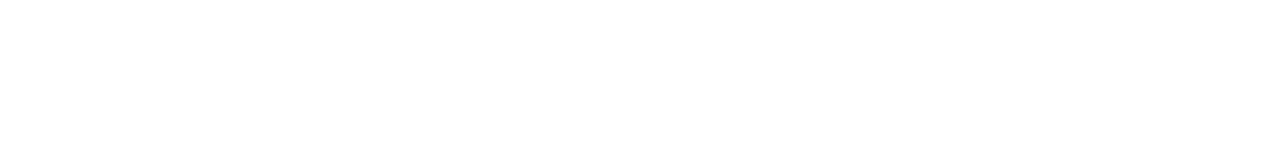
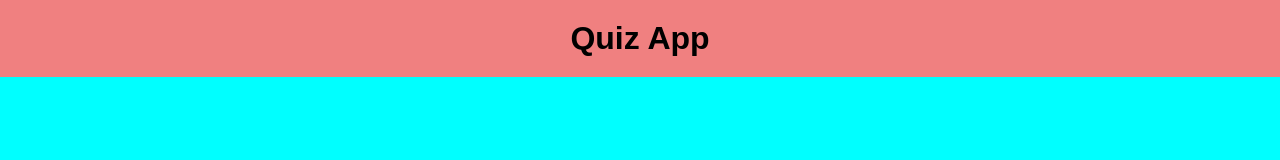
Before and after one commit to fadiktekin/quiz-app, a plain HTML site: page index.html in a window 1280 px wide. Drawn offline with Linux system fonts and the light colour scheme.

Commit message:
add resources and create title in header

```diff
--- /dev/null
+++ b/components/header.css
@@ -0,0 +1,8 @@
+.main-header {
+  text-align: center;
+  font-size: 1rem;
+  top: 0;
+  width: 100%;
+  background-color: lightcoral;
+  padding: 20px;
+}
--- /dev/null
+++ b/global.css
@@ -0,0 +1,11 @@
+*,
+*::before,
+*::after {
+  box-sizing: border-box;
+  padding: 0;
+  margin: 0;
+}
+body {
+  font-family: Arial, Helvetica, sans-serif;
+  background-color: aqua;
+}
--- a/index.html
+++ b/index.html
@@ -6,5 +6,23 @@
     <link rel="stylesheet" href="styles.css" />
     <title>Document</title>
   </head>
-  <body></body>
+  <body>
+    <header class="main-header">
+      <h1>Quiz App</h1>
+    </header>
+    <main class="main-content">
+      <section class="c">
+        <div class="card"></div>
+      </section>
+    </main>
+    <footer class="main-footer">
+      <nav class="navbar">
+        <ul>
+          <li></li>
+          <li></li>
+          <li></li>
+        </ul>
+      </nav>
+    </footer>
+  </body>
 </html>
--- a/styles.css
+++ b/styles.css
@@ -0,0 +1,2 @@
+@import url("./global.css");
+@import url("./components/header.css");
```
Also changed, not shown: resources/bookmark.png (added), resources/bookmark_filled.png (added), resources/bookmark_transparent.png (added), resources/home.png (added), resources/home_filled.png (added), resources/profile.png (added), resources/profile_filled.png (added), resources/question.png (added).
